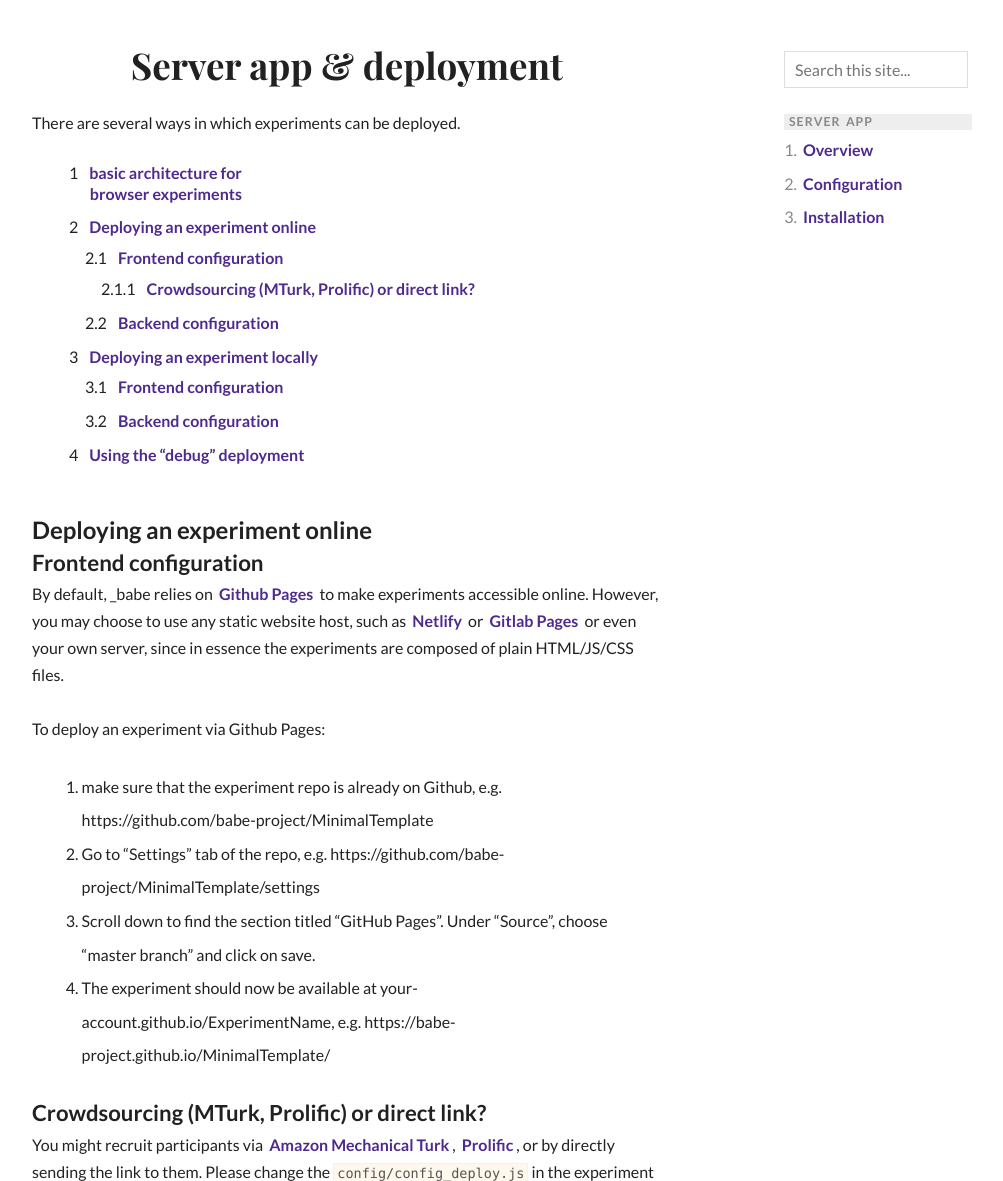
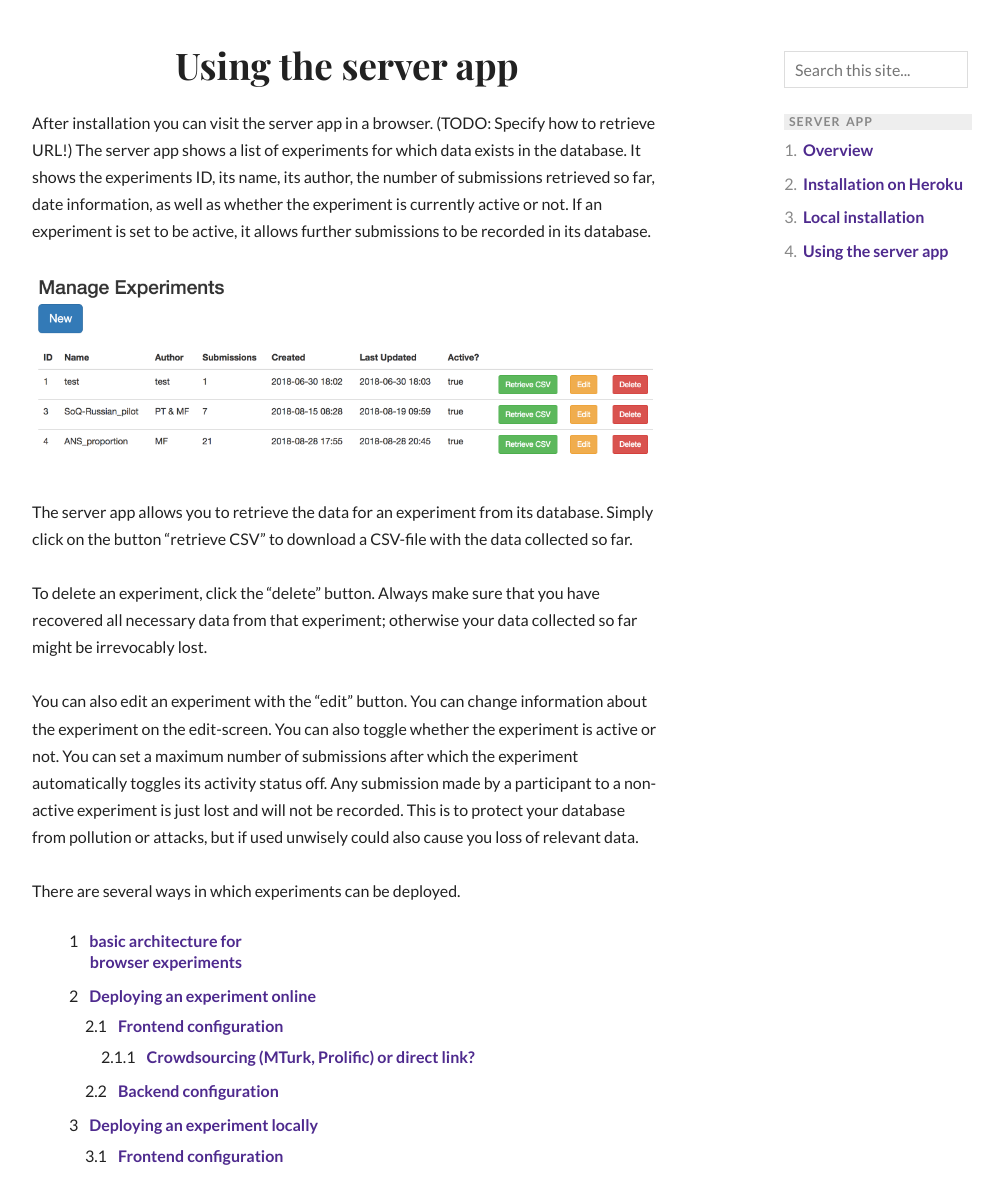
Before and after one commit to magpie-ea/magpie-site, a Jekyll site: the page built from serverapp/04use.markdown, in a window 1280 px wide and 1400 px high, cut to the strip 219-1400 px from the top of the window. Shown: the whole strip, without its empty margins (138-1141 px from the left). Built offline with Jekyll 4.4.1, drawn with Linux system fonts in a browser that asks for light colours; nearby versions of some CDN libraries.

Commit message:
rewrote/structured server app section

````diff
--- a/_data/serverapp.yml
+++ b/_data/serverapp.yml
@@ -4,8 +4,11 @@
     - title: Overview
       slug: overview
 
-    - title: Configuration
-      slug: config
+    - title: Installation on Heroku
+      slug: 02serverinstall
 
-    - title: Installation
-      slug: deployment
+    - title: Local installation
+      slug: 03localinstall
+
+    - title: Using the server app
+      slug: 04use
--- a/experiments/08sequencing.markdown
+++ b/experiments/08sequencing.markdown
@@ -1,12 +1,10 @@
 ---
 layout: experiments
-title: Advanced sequencing of views
+title: Trial sequencing, loops &amp; randomization
 section: experiments
 ---
 
 # {{ page.title }}
-
-### Loops
 
 Suppose you have an experiment where a sequence of views is to be repeated many times in a loop. For example, your main trials could consist of three types of displays: (i) get ready, (ii) do task and (iii) receive feedback. To implement this, _babe supplies a convenience function `loop(array, count)` which you can use in `exp.customize()`. You could then write code like this:
 
@@ -55,8 +53,6 @@ views_seq = [intro,
              thanks]
 ```
 
-### Shuffles & shuffled loops
-
 It is, of course, also possible to shuffle views if they are supposed to come in arbitrary order:
 
 ```javascript
--- a/index.html
+++ b/index.html
@@ -20,7 +20,7 @@ layout: default
 	<li>  <a
 	href="https://babe-project.github.io/MinimalTemplate/index.html">Minimal Template</a>: non-sense experiment to illustrate the look at feel</li>
 	<li><a
-	href="https://babe-project.github.io/QuantifierNaturalness/index.html">Quantifier rating</a>: rate the adequacy of descriptions of pictures</li>
+	href="https://babe-project.github.io/QuantifierNaturalness/index.html">Quantifier Naturalness</a>: rate the adequacy of descriptions of pictures</li>
 </ul>
 
       </p>
--- a/overview/introduction.markdown
+++ b/overview/introduction.markdown
@@ -17,9 +17,3 @@ _babe provides help with three major aspects of online experiments: (i) designin
 The [_babe server app](deployment.html) offers ready-made but customizable functions for storing experimental data in a data base. To be able to record data from a _babe experiment with the _babe server up you will need to install it, following the [installation instructions in the docs](docs/deployment.html#online-server-deployment-instructions-with-heroku).
 
 _babe provides convenience functions to help you collect data from participants in many ways. It only requires changing a few lines of code to either just share a link with your friends or students, post it as a HIT on Amazon's Mechanical Turk or recruit participants via Prolific. More on this is in the [data collection section](datacollection/introduction.html).
-
-_babe experiments rely on HTML, CSS and Javascript and require no installation of additional software beyond a text editor and a modern browser. Helpful resources for the development of _babe experiments can be found here:
-- [Mozilla Developer Network's guide](https://developer.mozilla.org/en-US/docs/Learn)  is a good starting point for learning about web development.
-- [FreeCodeCamp](https://www.freecodecamp.org/) offers a self-paced curriculum.
-- [Javascript 30](https://javascript30.com/) is a free course that helps you better understand vanilla Javascript.
-- [JSFiddle](https://jsfiddle.net/) and [CodePen](https://codepen.io/) are code playgrounds that help you experiment with HTML/CSS/JS code real-time.
--- a/serverapp/config.markdown
+++ b/serverapp/04use.markdown
@@ -1,10 +1,36 @@
 ---
 layout: serverapp
-title: Server app  & deployment
+title: Using the server app
 section: serverapp
 ---
 
 # {{ page.title }}
+
+After installation you can visit the server app in a browser. (TODO: Specify how to retrieve
+URL!) The server app shows a list of experiments for which data exists in the database. It
+shows the experiments ID, its name, its author, the number of submissions retrieved so far,
+date information, as well as whether the experiment is currently active or not. If an
+experiment is set to be active, it allows further submissions to be recorded in its
+database.
+
+<img src="../images/server_app_screen.png" width="100%">
+
+The server app allows you to retrieve the data for an experiment from its database. Simply
+click on the button "retrieve CSV" to download a CSV-file with the data collected so far.
+
+To delete an experiment, click the "delete" button. Always make sure that you have recovered
+all necessary data from that experiment; otherwise your data collected so far might be
+irrevocably lost.
+
+You can also edit an experiment with the "edit" button. You can change information about the
+experiment on the edit-screen. You can also toggle whether the experiment is active or not. You
+can set a maximum number of submissions after which the experiment automatically toggles its
+activity status off. Any submission made by a participant to a non-active experiment is just
+lost and will not be recorded. This is to protect your database from pollution or attacks, but
+if used unwisely could also cause you loss of relevant data.
+
+
+
 
 There are several ways in which experiments can be deployed.
 
````
Also changed, not shown: serverapp/02serverinstall.markdown (added, +58 -0 lines), serverapp/03localinstall.markdown (added, +45 -0 lines), images/server_app_screen.png (added).
